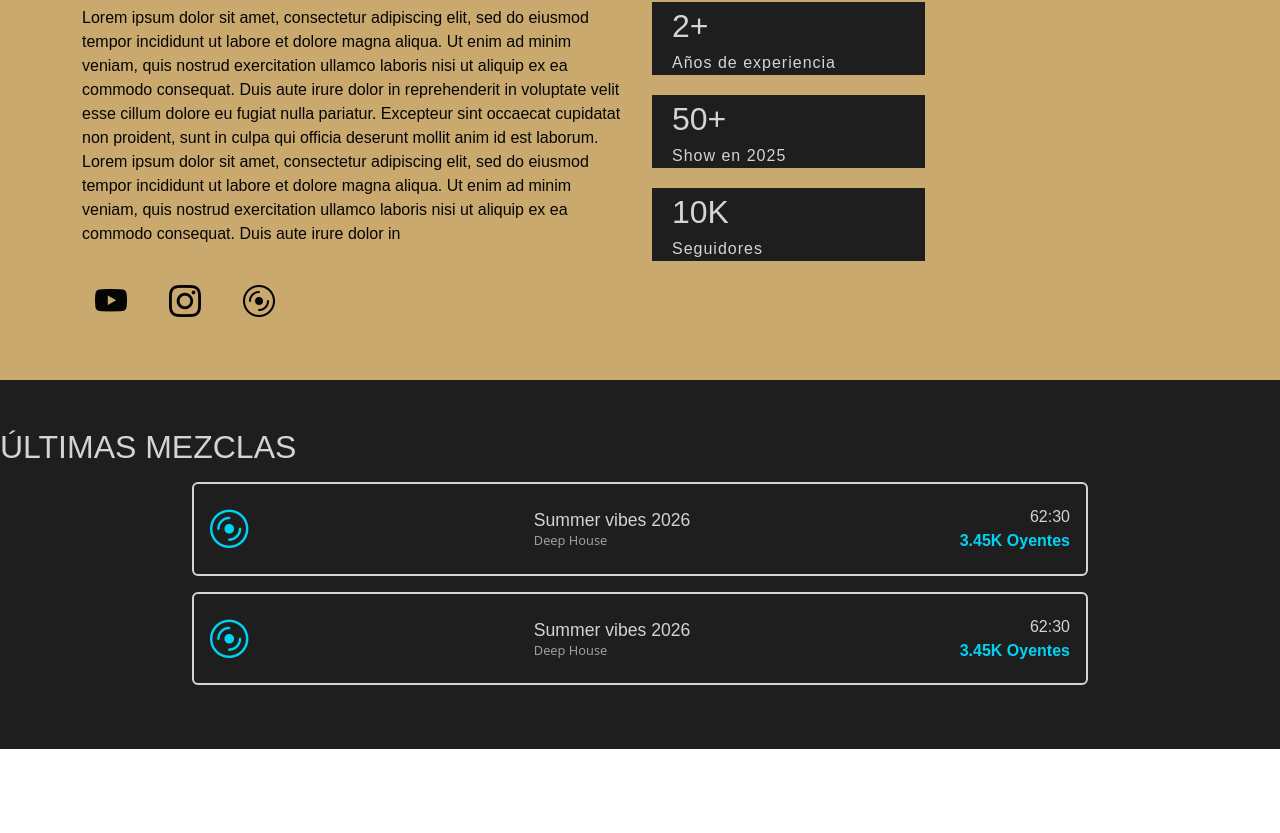
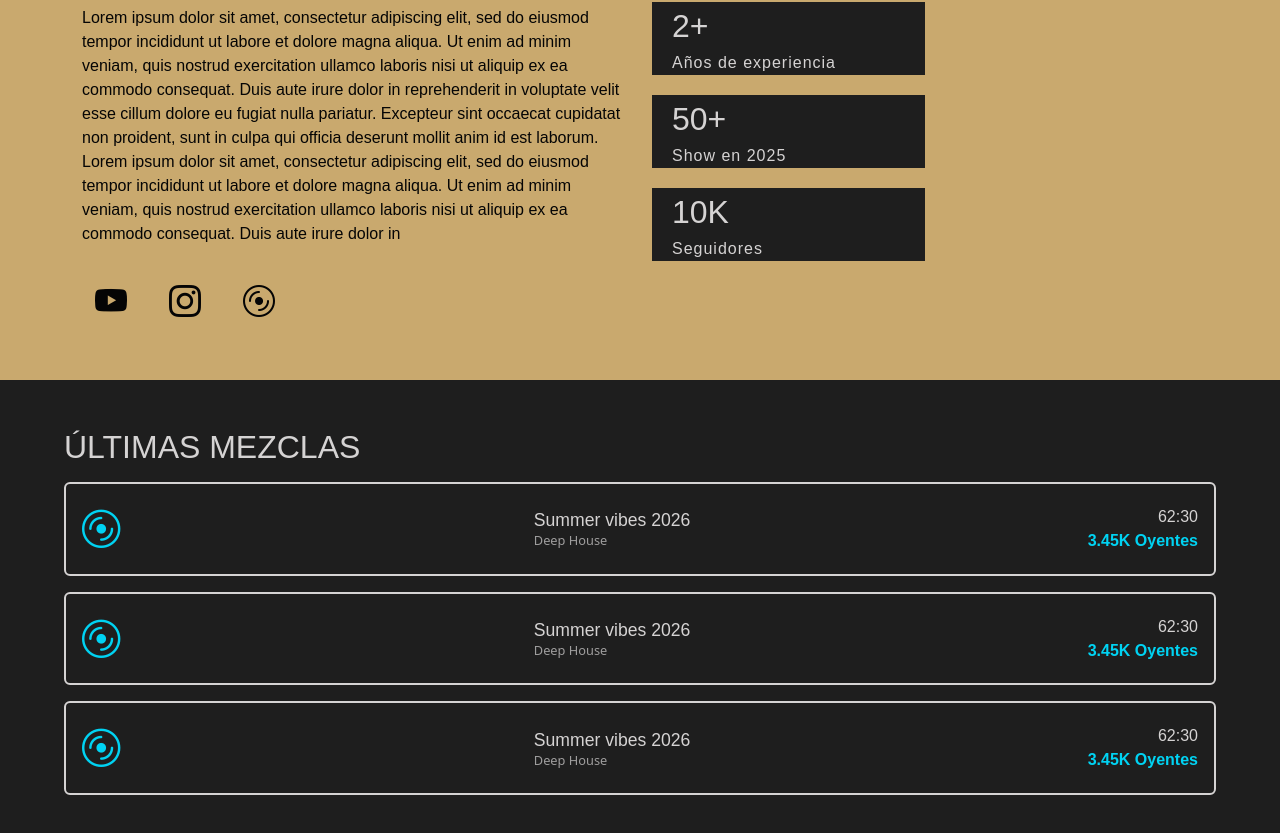
Before and after one commit to MauraRayo/DJsitta, a React (Vite) app: page / in a window 1280 px wide. Shown: the part 971-1804 px from the top of the page. Before the commit the page ends 1720 px from the top, so only its background shows below. Built offline with nearby package versions, Linux system fonts and the light colour scheme; a web font is replaced by a local one.

Commit message:
Mixes Terminado
alinear Texto
Creación de próximas fechas

```diff
--- a/src/component/pages/mixes.css
+++ b/src/component/pages/mixes.css
@@ -16,12 +16,13 @@
   font-family: "Tektur", sans-serif;
   font-weight: 400;
   color: var(--crema);
+  margin-left: 5% !important;
 }
 
 .mixes-container .mix-card {
   transition: 0.3s ease;
 
-  width: 70%;
+  width: 90%;
   margin: 0 auto;
   padding: 0.6rem 1rem;
   border: 2px solid var(--crema);
--- a/src/component/pages/mixes.jsx
+++ b/src/component/pages/mixes.jsx
@@ -3,6 +3,12 @@ import "../pages/mixes.css";
 
 export default function Mezcla() {
   const mixes = [
+    {
+      title: "Summer vibes 2026",
+      genre: "Deep House",
+      duration: "62:30",
+      listeners: "3.45K",
+    },
     {
       title: "Summer vibes 2026",
       genre: "Deep House",
```
Also changed, not shown: src/component/pages/date.css (added), src/component/pages/date.jsx (added).
